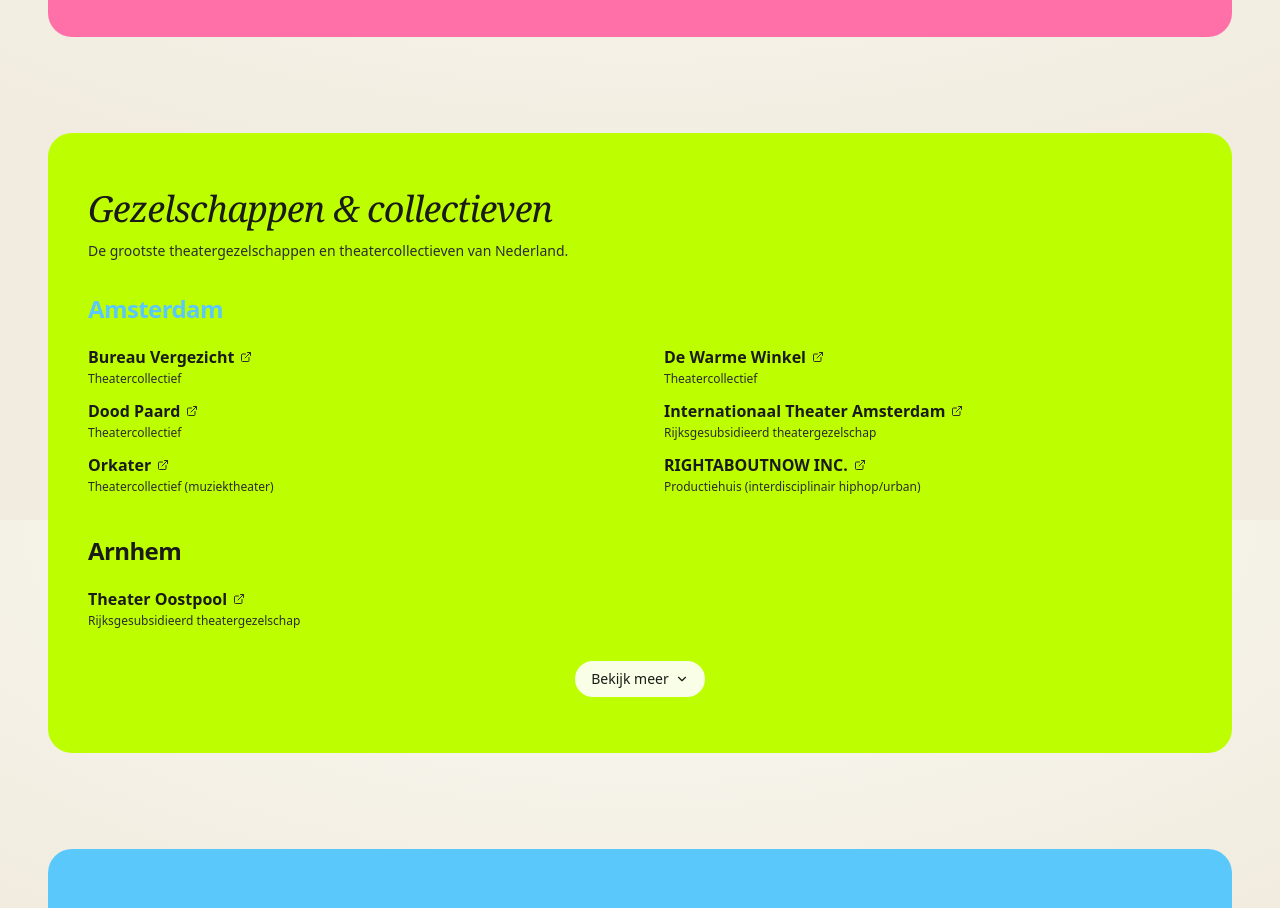
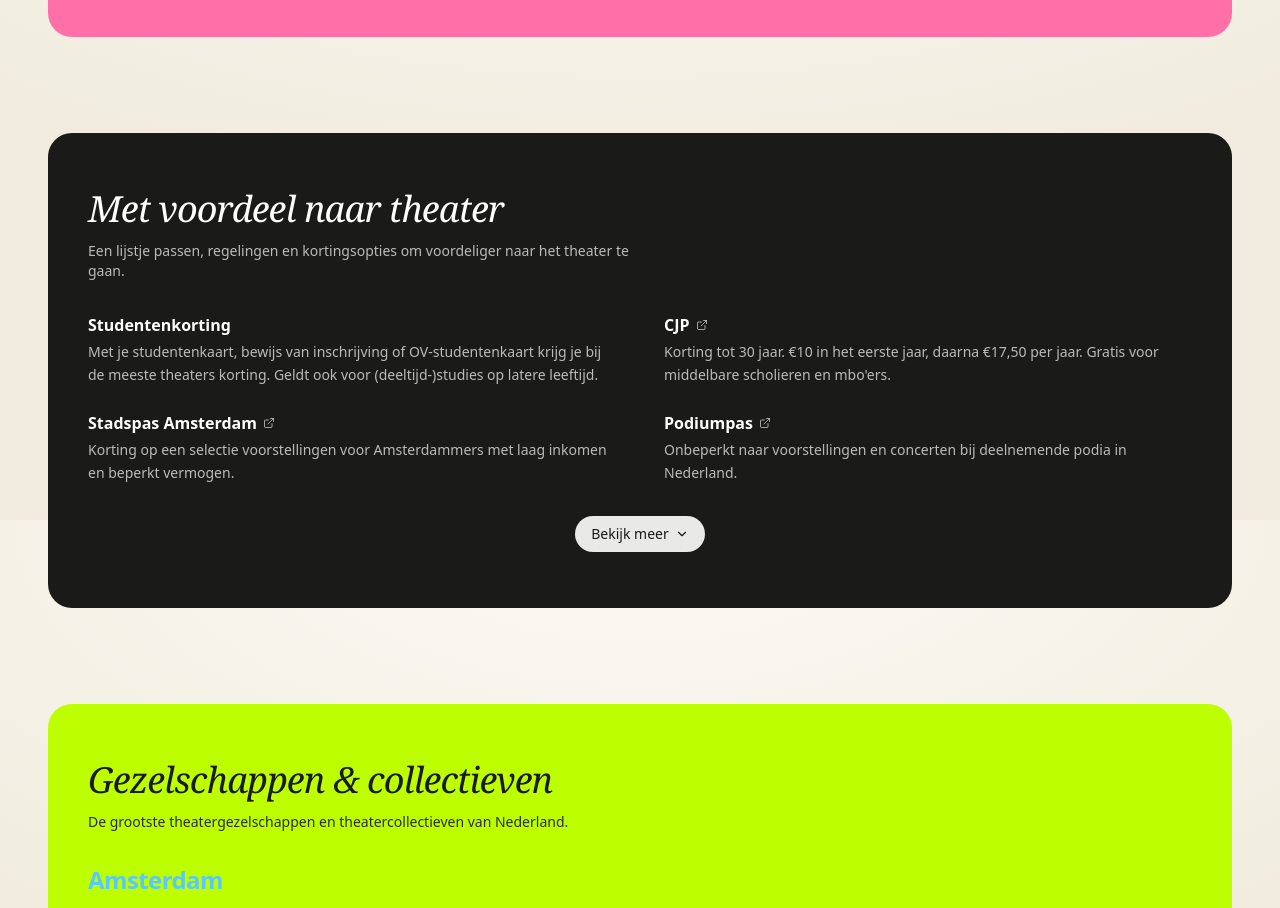
Before and after one commit to cultuursausje/cultuursausje, a Next.js app in the folder site/: page / in a window 1280 px wide. Shown: the part 1880-2788 px from the top of the page. Built offline with nearby package versions, Linux system fonts and the light colour scheme.

Commit message:
Add files via upload

```diff
--- a/site/components/FestivalsSection.tsx
+++ b/site/components/FestivalsSection.tsx
@@ -38,7 +38,7 @@ export function FestivalsSection({ festivals, shows }: Props) {
           Theaterfestivals
         </h2>
         <p className="mb-8 max-w-xl text-sm text-white/85">
-          De grootste podiumkunstenfestivals van Nederland. Klik op een festival om de programma-voorstellingen te zien (op basis van je actieve filters).
+          De grootste theaterfestivals van Nederland — locatietheater, internationale gezelschappen en grensverleggend werk. Klik op een festival voor meer info.
         </p>
 
         <div className="grid grid-cols-2 gap-4 sm:grid-cols-3 lg:grid-cols-4">
--- a/site/components/ShowsExplorer.tsx
+++ b/site/components/ShowsExplorer.tsx
@@ -4,6 +4,7 @@ import { useEffect, useMemo, useRef, useState } from "react";
 import { ChevronDown, Heart } from "lucide-react";
 import { ShowCard } from "./ShowCard";
 import { FestivalsSection } from "./FestivalsSection";
+import { VoordeelSection } from "./VoordeelSection";
 import { GezelschappenSection } from "./GezelschappenSection";
 import { TheatersSection } from "./TheatersSection";
 import { loadFavorites, saveFavorites } from "@/lib/favorites";
@@ -480,6 +481,7 @@ export function ShowsExplorer({ shows, theaters, allTheaters, allGezelschappen,
 
       {/* Extra secties — staan altijd onderaan de pagina, ongeacht stad-selectie */}
       <FestivalsSection festivals={festivals} shows={filteredShows} />
+      <VoordeelSection />
       <GezelschappenSection gezelschappen={allGezelschappen} />
       <TheatersSection theaters={allTheaters} mentionedTheaters={theaters} />
     </>
--- /dev/null
+++ b/site/components/VoordeelSection.tsx
@@ -0,0 +1,119 @@
+"use client";
+
+import { useState } from "react";
+import { ChevronDown, ChevronUp, ExternalLink } from "lucide-react";
+
+interface VoordeelTip {
+  naam: string;
+  beschrijving: string;
+  url?: string;
+}
+
+const VOORDEEL_TIPS: VoordeelTip[] = [
+  {
+    naam: "Studentenkorting",
+    beschrijving:
+      "Met je studentenkaart, bewijs van inschrijving of OV-studentenkaart krijg je bij de meeste theaters korting. Geldt ook voor (deeltijd-)studies op latere leeftijd."
+  },
+  {
+    naam: "CJP",
+    beschrijving:
+      "Korting tot 30 jaar. €10 in het eerste jaar, daarna €17,50 per jaar. Gratis voor middelbare scholieren en mbo'ers.",
+    url: "https://www.cjp.nl"
+  },
+  {
+    naam: "Stadspas Amsterdam",
+    beschrijving:
+      "Korting op een selectie voorstellingen voor Amsterdammers met laag inkomen en beperkt vermogen.",
+    url: "https://www.amsterdam.nl/stadspas"
+  },
+  {
+    naam: "Podiumpas",
+    beschrijving:
+      "Onbeperkt naar voorstellingen en concerten bij deelnemende podia in Nederland.",
+    url: "https://www.podiumpas.nl"
+  },
+  {
+    naam: "VriendenLoterij",
+    beschrijving:
+      "Als deelnemer ga je met 50% korting naar verschillende theaters in Nederland.",
+    url: "https://www.vriendenloterij.nl"
+  },
+  {
+    naam: "Kortingen 65+",
+    beschrijving:
+      "Sommige theaters bieden korting vanaf 65 jaar. Check de kassa of de website van het theater."
+  },
+  {
+    naam: "Mozaïekpas",
+    beschrijving:
+      "20% korting op tickets en 10% op café-restaurant bij Podium Mozaïek. €15 per seizoen.",
+    url: "https://www.podiummozaiek.nl"
+  },
+  {
+    naam: "My Muse & Me",
+    beschrijving:
+      "Voor 16–35-jarigen: tot 75% korting bij Nationale Opera & Ballet, plus toegang tot exclusieve activiteiten.",
+    url: "https://www.operaballet.nl/mymuseme"
+  }
+];
+
+const INITIAL_COUNT = 4;
+
+export function VoordeelSection() {
+  const [expanded, setExpanded] = useState(false);
+  const visible = expanded ? VOORDEEL_TIPS : VOORDEEL_TIPS.slice(0, INITIAL_COUNT);
+  const hasMore = VOORDEEL_TIPS.length > INITIAL_COUNT;
+
+  return (
+    <section className="mt-20 sm:mt-24">
+      <div
+        className="rounded-3xl px-6 py-10 sm:px-10 sm:py-14"
+        style={{ background: "#1A1A18" }}
+      >
+        <h2 className="font-display mb-3 text-3xl text-white tracking-tight sm:text-4xl">
+          Met voordeel naar theater
+        </h2>
+        <p className="mb-8 max-w-xl text-sm text-white/70">
+          Een lijstje passen, regelingen en kortingsopties om voordeliger naar het theater te gaan.
+        </p>
+
+        <div className="grid grid-cols-1 gap-x-12 gap-y-6 md:grid-cols-2">
+          {visible.map(tip => (
+            <div key={tip.naam}>
+              <div className="text-base font-bold text-white">
+                {tip.url ? (
+                  <a
+                    href={tip.url}
+                    target="_blank"
+                    rel="noreferrer"
+                    className="inline-flex items-center gap-1.5 hover:underline underline-offset-2"
+                  >
+                    {tip.naam}
+                    <ExternalLink size={12} className="text-white/60" />
+                  </a>
+                ) : (
+                  tip.naam
+                )}
+              </div>
+              <p className="mt-1 text-sm text-white/70 leading-relaxed">
+                {tip.beschrijving}
+              </p>
+            </div>
+          ))}
+        </div>
+
+        {hasMore && (
+          <div className="mt-8 flex justify-center">
+            <button
+              onClick={() => setExpanded(v => !v)}
+              className="inline-flex items-center gap-1.5 rounded-full bg-white/90 px-4 py-2 text-sm font-medium text-ink hover:bg-white transition-colors"
+            >
+              {expanded ? <>Minder <ChevronUp size={14} /></> : <>Bekijk meer <ChevronDown size={14} /></>}
+            </button>
+          </div>
+        )}
+      </div>
+    </section>
+  );
+}
```
